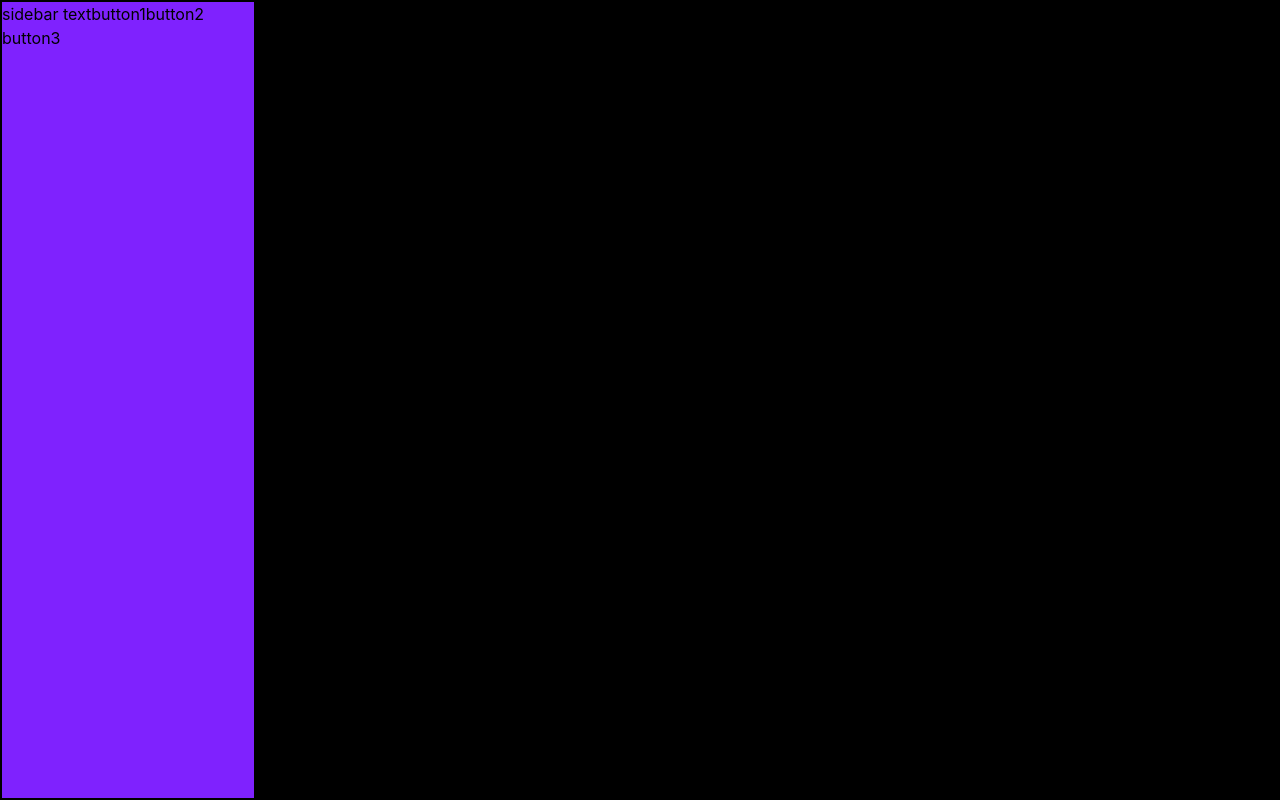
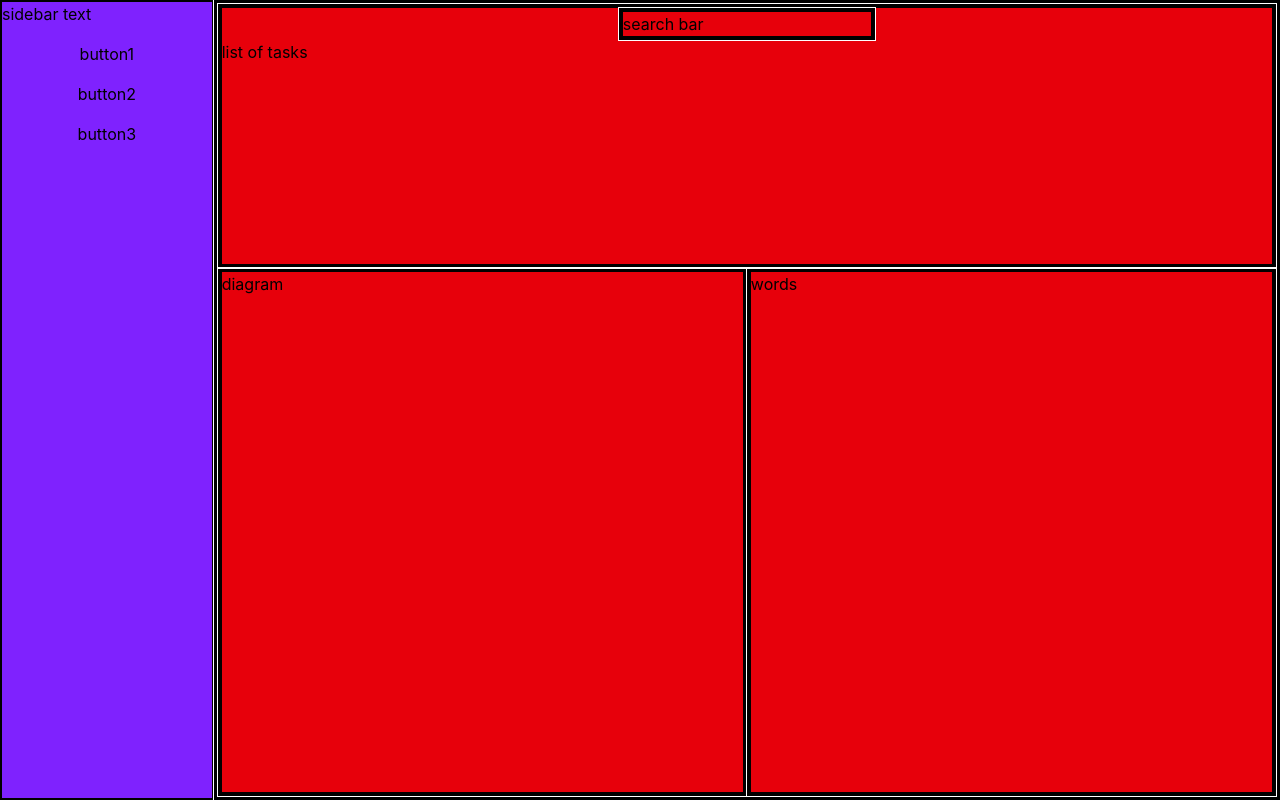
Before and after one commit to ivanspasov157-bot/app-to-do-list, a React (Vite) app: page / in a window 1280 px wide. Built offline with nearby package versions, Linux system fonts and the light colour scheme.

Commit message:
adding routers

```diff
--- a/package.json
+++ b/package.json
@@ -13,6 +13,7 @@
     "@tailwindcss/vite": "^4.3.0",
     "react": "^19.2.6",
     "react-dom": "^19.2.6",
+    "react-router-dom": "^7.17.0",
     "tailwindcss": "^4.3.0"
   },
   "devDependencies": {
--- a/src/App.jsx
+++ b/src/App.jsx
@@ -1,14 +1,20 @@
 
 import './App.css'
 import Navbar from"./components/navbar"
+import Dashboard from './components/dashboard'
+import HomePage from './pages/Home'
+import ProfilePage from './pages/Profile'
+import {Routes, Route } from "react-router-dom"
+
 function App() {
 
 
   return (
-    <>
+    <div className='flex'>
 
-     <Navbar />
-    </>
+    <Navbar />
+    <Dashboard/>
+    </div>
   )
 }
 
--- /dev/null
+++ b/src/components/dashboard.jsx
@@ -0,0 +1,29 @@
+function Dashboard() {
+    return(<div className="border-4 outline outline-white bg-red-600 w-screen">
+    <div className="border-4 outline outline-white h-1/3 ">
+        <div className="border-4 outline outline-white w-64 place-self-center " >
+            search bar
+        </div>
+        list of tasks
+
+
+    </div>
+
+   <div className=" flex h-2/3">
+    <div className="border-4 outline outline-white w-1/2">
+        diagram
+    </div>
+    <div className="border-4 outline outline-white w-1/2">
+        words
+    </div>
+    </div>
+
+
+
+    </div>
+
+
+
+    );
+}
+export default Dashboard;
--- a/src/components/navbar.jsx
+++ b/src/components/navbar.jsx
@@ -1,19 +1,19 @@
 
 function Navbar(){
     return(
-        <aside className="border-2 borderborder-color: var(--color-black), w-64 h-screen color bg-violet-600 ">
-        <nav>
+        <aside className="border-2 w-64 h-screen bg-violet-600 ">
+        <nav className="flex flex-col gap-4">
         sidebar
         text
-        <button1 className="align-top">
+        <button className="align-top">
             button1
-        </button1 >
-        <button2 className="inline-block align-bottom ">
+        </button >
+        <button className="inline-block align-bottom ">
             button2
-        </button2>
-        <button2>
+        </button>
+        <button>
             button3
-        </button2>
+        </button>
 
         </nav>
         </aside>
--- a/src/pages/Home.jsx
+++ b/src/pages/Home.jsx
@@ -0,0 +1,5 @@
+function HomePage(){
+    return<h1>Homepage</h1>;
+}
+
+export default HomePage;
--- a/src/pages/Profile.jsx
+++ b/src/pages/Profile.jsx
@@ -0,0 +1,5 @@
+function ProfilePage(){
+    return<h1>Profilepage</h1>;
+}
+
+export default ProfilePage;
```
Also changed, not shown: 1 other file (tests, documents, lock files or other folders).
